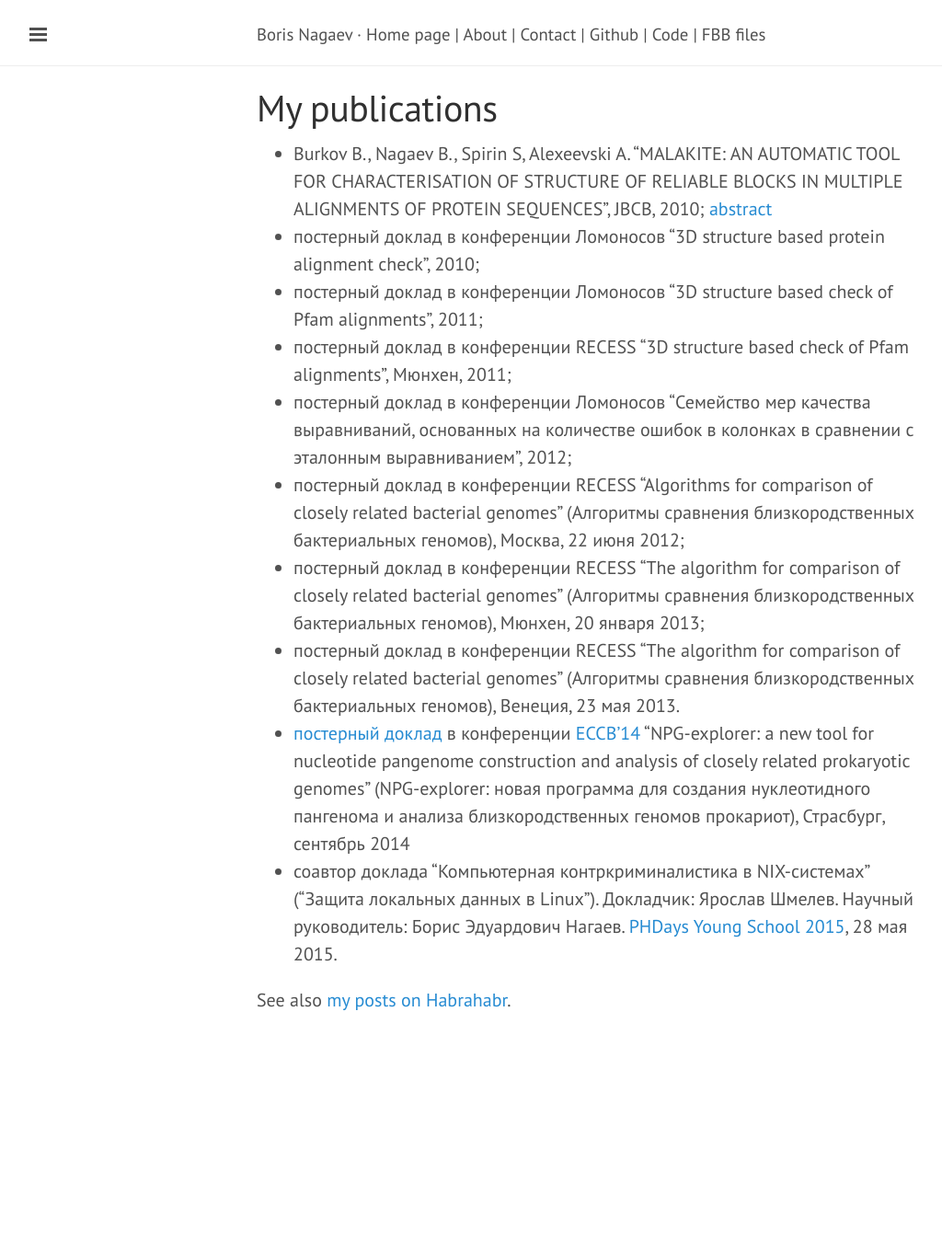
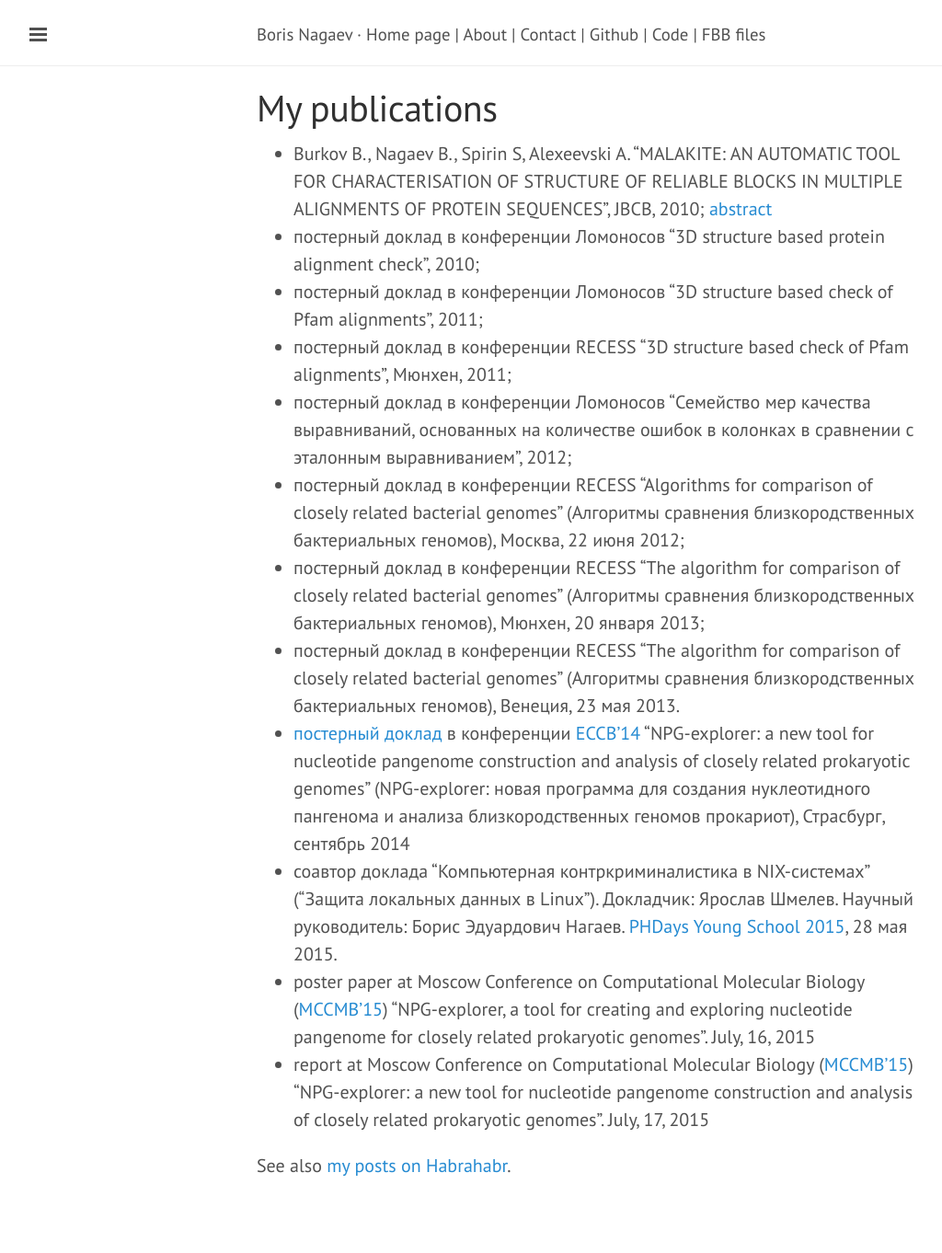
Before and after one commit to starius/starius.github.io, a Jekyll site: the page built from articles.md, in a window 1280 px wide. Shown: the whole page at 92% size, without its empty margins (1-1025 px from the left). Built offline with Jekyll 4.4.1, drawn with Linux system fonts in a browser that asks for light colours; Markdown is read by kramdown in place of the engine named in the settings; before the commit the page ends 1182 px from its top, so only the background shows below that.

Commit message:
articles: add mccmb2015 poster paper and report

```diff
--- a/articles.md
+++ b/articles.md
@@ -43,5 +43,17 @@ title: My publications
     Докладчик: Ярослав Шмелев.
     Научный руководитель: Борис Эдуардович Нагаев.
     [PHDays Young School 2015](http://www.phdays.com), 28 мая 2015.
+* poster paper at Moscow Conference on Computational Molecular
+    Biology ([MCCMB'15][mccmb2015])
+    "NPG-explorer, a tool for creating and
+    exploring nucleotide pangenome for closely related
+    prokaryotic genomes". July, 16, 2015
+* report at Moscow Conference on Computational Molecular
+    Biology ([MCCMB'15][mccmb2015])
+    "NPG-explorer: a new tool for nucleotide pangenome
+    construction and analysis of closely related prokaryotic
+    genomes". July, 17, 2015
 
 See also [my posts on Habrahabr](http://habrahabr.ru/users/starius/topics/).
+
+[mccmb2015]: http://mccmb.belozersky.msu.ru/2015/
```
